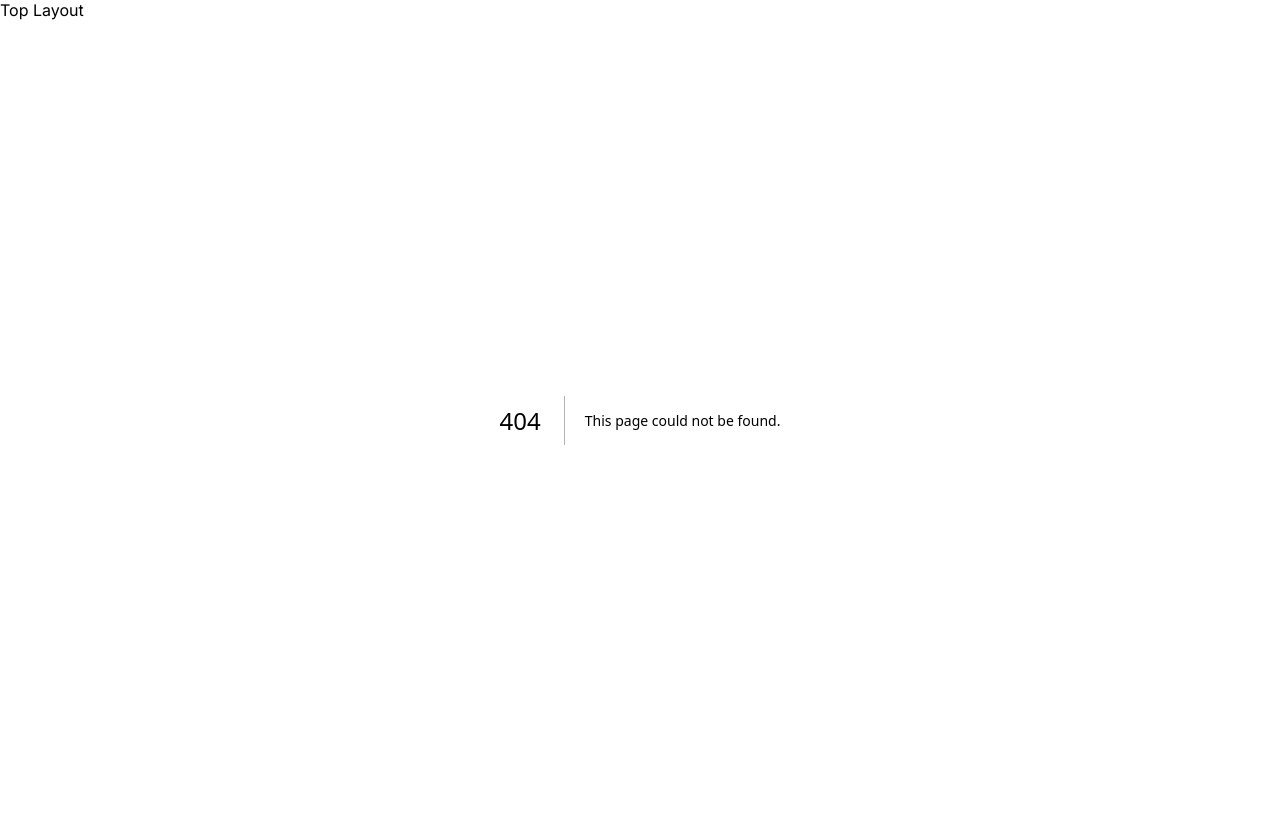
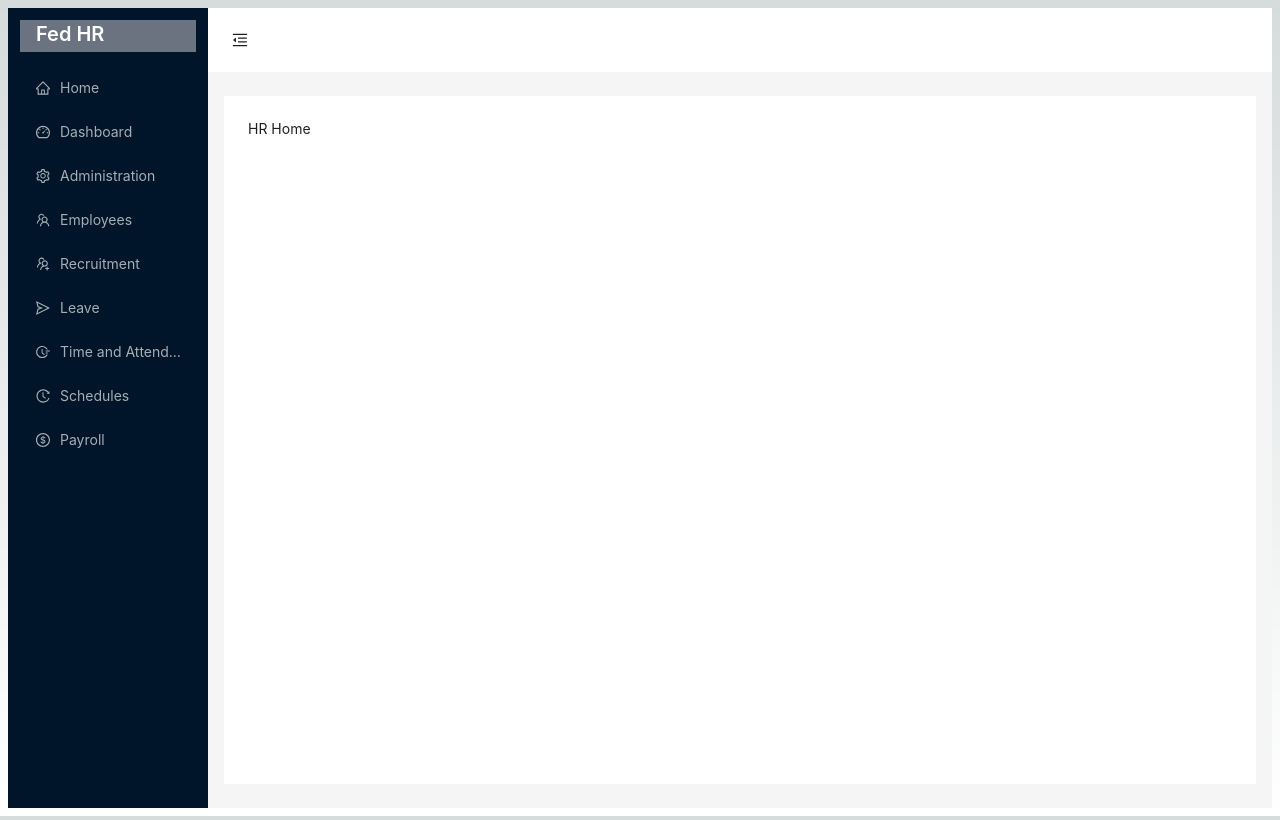
Before and after one commit to manpikingillz/fedhr-nextjs-antd, a Next.js app: page /hr in a window 1280 px wide. Before the commit this address had no page. Built offline with nearby package versions, Linux system fonts and the light colour scheme.

Commit message:
added layout, and menu

```diff
--- /dev/null
+++ b/src/app/hr/layout.tsx
@@ -0,0 +1,116 @@
+'use client'
+
+import React, { useState } from 'react';
+import {
+  MenuFoldOutlined,
+  MenuUnfoldOutlined,
+  TeamOutlined,
+  HistoryOutlined,
+  SettingOutlined,
+  UsergroupAddOutlined,
+  FieldTimeOutlined,
+  SendOutlined,
+  DollarOutlined,
+  DashboardOutlined,
+  HomeOutlined
+} from '@ant-design/icons';
+import { Layout, Menu, Button, theme } from 'antd';
+
+const { Header, Sider, Content } = Layout;
+
+export default function App({children}: {children: React.ReactNode}) {
+  const [collapsed, setCollapsed] = useState(false);
+  const {
+    token: { colorBgContainer },
+  } = theme.useToken();
+
+  return (
+    <Layout style={{minHeight: '100vh'}}>
+      <Sider trigger={null} collapsible collapsed={collapsed}>
+        <div className="h-8 m-3 bg-gray-500 font-semibold text-xl flex-1 items-center">
+          {
+            collapsed ?
+            <span className="text-white ml-1" v-if="collapsed">Fed</span> :
+            <span className="ml-4 text-white">Fed HR</span>
+          }
+        </div>
+        <Menu
+          theme="dark"
+          mode="inline"
+          defaultSelectedKeys={['1']}
+          items={[
+            {
+              key: 'home',
+              icon: <HomeOutlined />,
+              label: 'Home',
+            },
+            {
+              key: 'dashboard',
+              icon: <DashboardOutlined />,
+              label: 'Dashboard',
+            },
+            {
+              key: 'administration',
+              icon: <SettingOutlined />,
+              label: 'Administration',
+            },
+            {
+              key: 'employees',
+              icon: <TeamOutlined />,
+              label: 'Employees',
+            },
+            {
+              key: 'recruitment',
+              icon: <UsergroupAddOutlined />,
+              label: 'Recruitment',
+            },
+            {
+              key: 'leave',
+              icon: <SendOutlined />,
+              label: 'Leave',
+            },
+            {
+              key: 'timeAndAttendance',
+              icon: <FieldTimeOutlined />,
+              label: 'Time and Attendance',
+            },
+            {
+              key: 'schedules',
+              icon: <HistoryOutlined />,
+              label: 'Schedules',
+            },
+            {
+              key: 'payroll',
+              icon: <DollarOutlined />,
+              label: 'Payroll',
+            },
+          ]}
+        />
+      </Sider>
+      <Layout>
+        <Header style={{ padding: 0, background: colorBgContainer }}>
+          <Button
+            type="text"
+            icon={collapsed ? <MenuUnfoldOutlined /> : <MenuFoldOutlined />}
+            onClick={() => setCollapsed(!collapsed)}
+            style={{
+              fontSize: '16px',
+              width: 64,
+              height: 64,
+            }}
+          />
+        </Header>
+        <Content
+          style={{
+            margin: '24px 16px',
+            padding: 24,
+            minHeight: 280,
+            background: colorBgContainer,
+          }}
+        >
+          {children}
+        </Content>
+      </Layout>
+    </Layout>
+  );
+};
--- /dev/null
+++ b/src/app/hr/page.tsx
@@ -0,0 +1,11 @@
+'use client'
+
+import React from 'react';
+
+const HRHome = () => (
+  <div>
+    HR Home
+  </div>
+);
+
+export default HRHome;
--- a/src/app/layout.tsx
+++ b/src/app/layout.tsx
@@ -15,7 +15,7 @@ export default function RootLayout({
 }) {
   return (
     <html lang="en">
-      <body className={inter.className}>Top Layout{children}</body>
+      <body className={inter.className}>{children}</body>
     </html>
   )
 }
```
Also changed, not shown: src/app/globals.css (line endings or trailing spaces).
